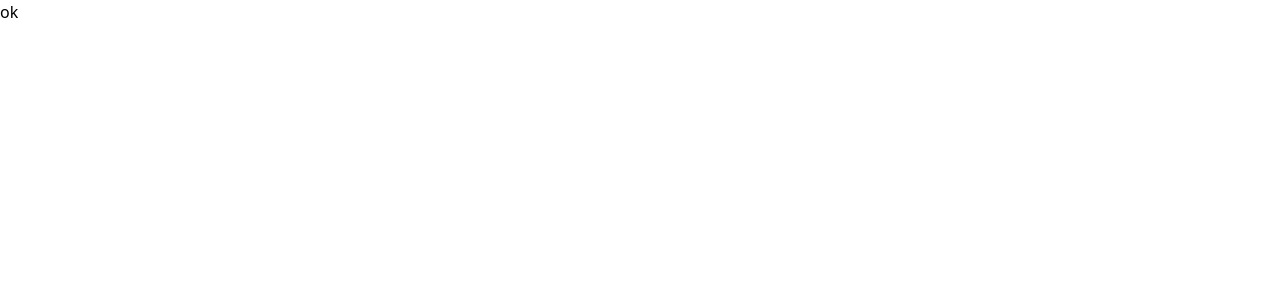
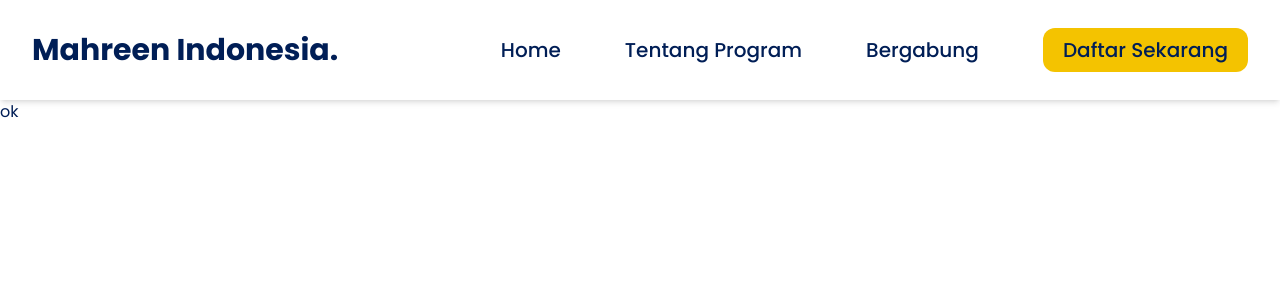
Before and after one commit to Glenn-Rhee/mahreen-tech, a Next.js app: page / in a window 1280 px wide. Shown: the top 300 px of the page. Built offline with nearby package versions, Linux system fonts and the light colour scheme.

Commit message:
feat: added navbar component

```diff
--- a/src/app/globals.css
+++ b/src/app/globals.css
@@ -1,7 +1,10 @@
 @import "tailwindcss";
 
-:root {
+@theme {
+  --font-poppins: var(--font-poppins);
+
   --color-primary: #F4C300;
   --color-secondary: #0038A1;
   --color-text-primary: #001E56;
+
 }
--- a/src/app/layout.tsx
+++ b/src/app/layout.tsx
@@ -1,33 +1,29 @@
 import type { Metadata } from "next";
-import { Geist, Geist_Mono } from "next/font/google";
+import { Poppins } from "next/font/google";
 import "./globals.css";
-
-const geistSans = Geist({
-  variable: "--font-geist-sans",
-  subsets: ["latin"],
-});
-
-const geistMono = Geist_Mono({
-  variable: "--font-geist-mono",
-  subsets: ["latin"],
-});
+import Navbar from "@/components/Navbar";
 
 export const metadata: Metadata = {
   title: "Create Next App",
   description: "Generated by create next app",
 };
 
+const poppins = Poppins({
+  variable: "--font-poppins",
+  subsets: ["latin"],
+  weight: ["100", "200", "300", "400", "500", "600", "700", "800", "900"],
+});
 export default function RootLayout({
   children,
 }: Readonly<{
   children: React.ReactNode;
 }>) {
   return (
-    <html
-      lang="en"
-      className={`${geistSans.variable} ${geistMono.variable} h-full antialiased`}
-    >
-      <body className="min-h-full flex flex-col">{children}</body>
+    <html lang="en" className={`${poppins.variable} h-full antialiased`}>
+      <body className="min-h-full text-text-primary flex font-poppins flex-col">
+        <Navbar />
+        {children}
+      </body>
     </html>
   );
 }
--- a/src/components/Container.tsx
+++ b/src/components/Container.tsx
@@ -7,7 +7,7 @@ interface Props {
 export default function Container(props: Props) {
   const { children, className } = props;
   return (
-    <div className={cn("w-full py-2 md:py-4 px-3 md:px-6", className)}>
+    <div className={cn("w-full py-2 md:py-4 px-4 md:px-8", className)}>
       {children}
     </div>
   );
--- a/src/components/Navbar.tsx
+++ b/src/components/Navbar.tsx
@@ -1,7 +1,44 @@
+import Link from "next/link";
+import Container from "./Container";
+
+const menuNavbar = [
+  {
+    title: "Home",
+    href: "/",
+  },
+  {
+    title: "Tentang Program",
+    href: "#",
+  },
+  {
+    title: "Bergabung",
+    href: "#",
+  },
+];
+
 export default function Navbar() {
   return (
-    <>
-      <nav className="hidden md:flex items-center justify-between"></nav>
-    </>
+    <nav className="hidden md:block shadow-md sticky top-0 right-0 left-0 py-3">
+      <Container className="md:flex items-center justify-between">
+        <Link href={"/"} className="font-bold text-3xl">
+          Mahreen Indonesia.
+        </Link>
+        <ul className="flex justify-around items-center gap-x-16">
+          {menuNavbar.map((menu) => (
+            <li
+              key={menu.href + menu.title}
+              className="font-medium text-xl hover:underline"
+            >
+              <Link href={menu.href}>{menu.title}</Link>
+            </li>
+          ))}
+          <li className="font-medium text-xl hover:underline">
+            <button className="bg-primary px-5 py-2 rounded-xl cursor-pointer active:scale-95 hover:bg-[#FFD52E] transition-all duration-200">
+              Daftar Sekarang
+            </button>
+          </li>
+        </ul>
+      </Container>
+    </nav>
   );
 }
```
